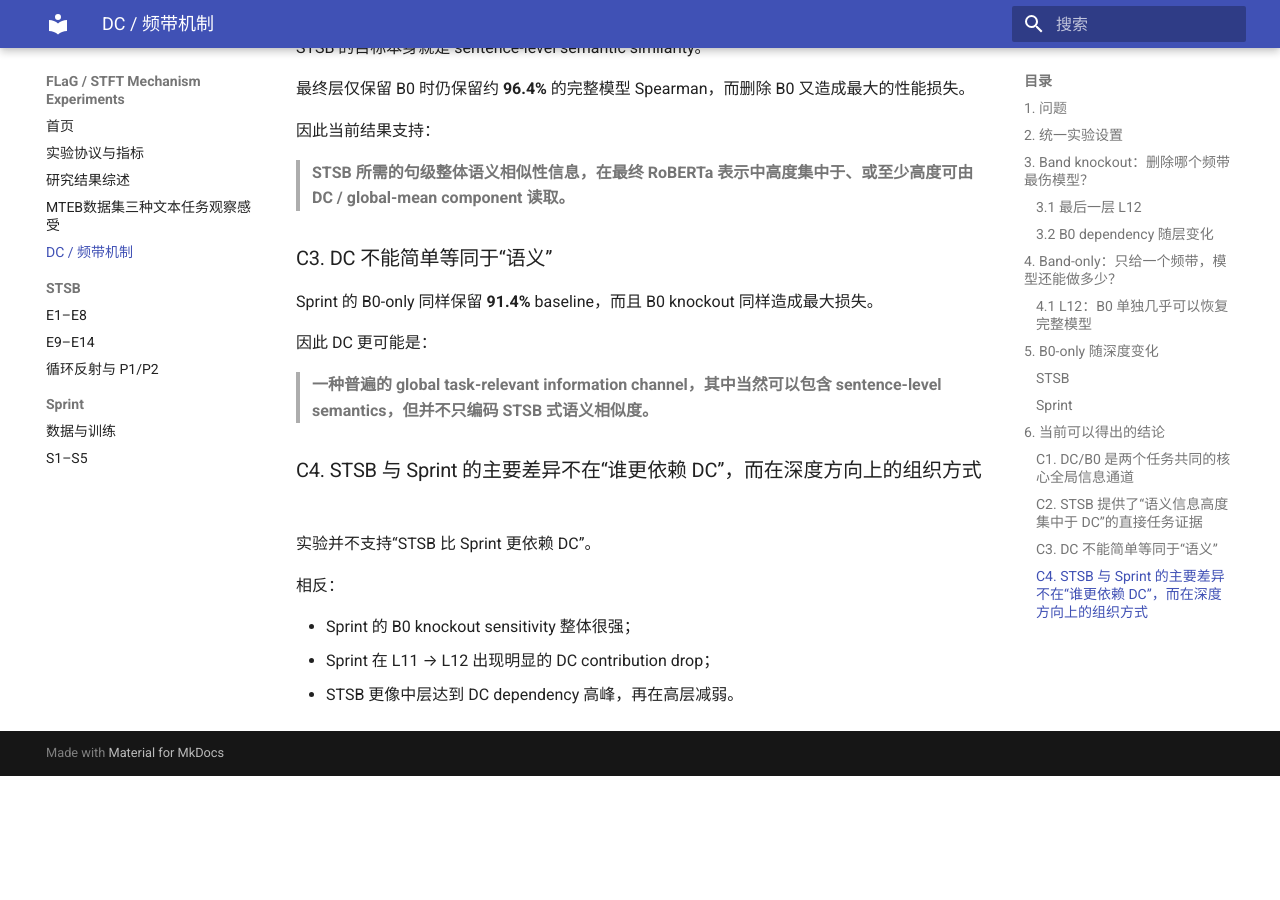
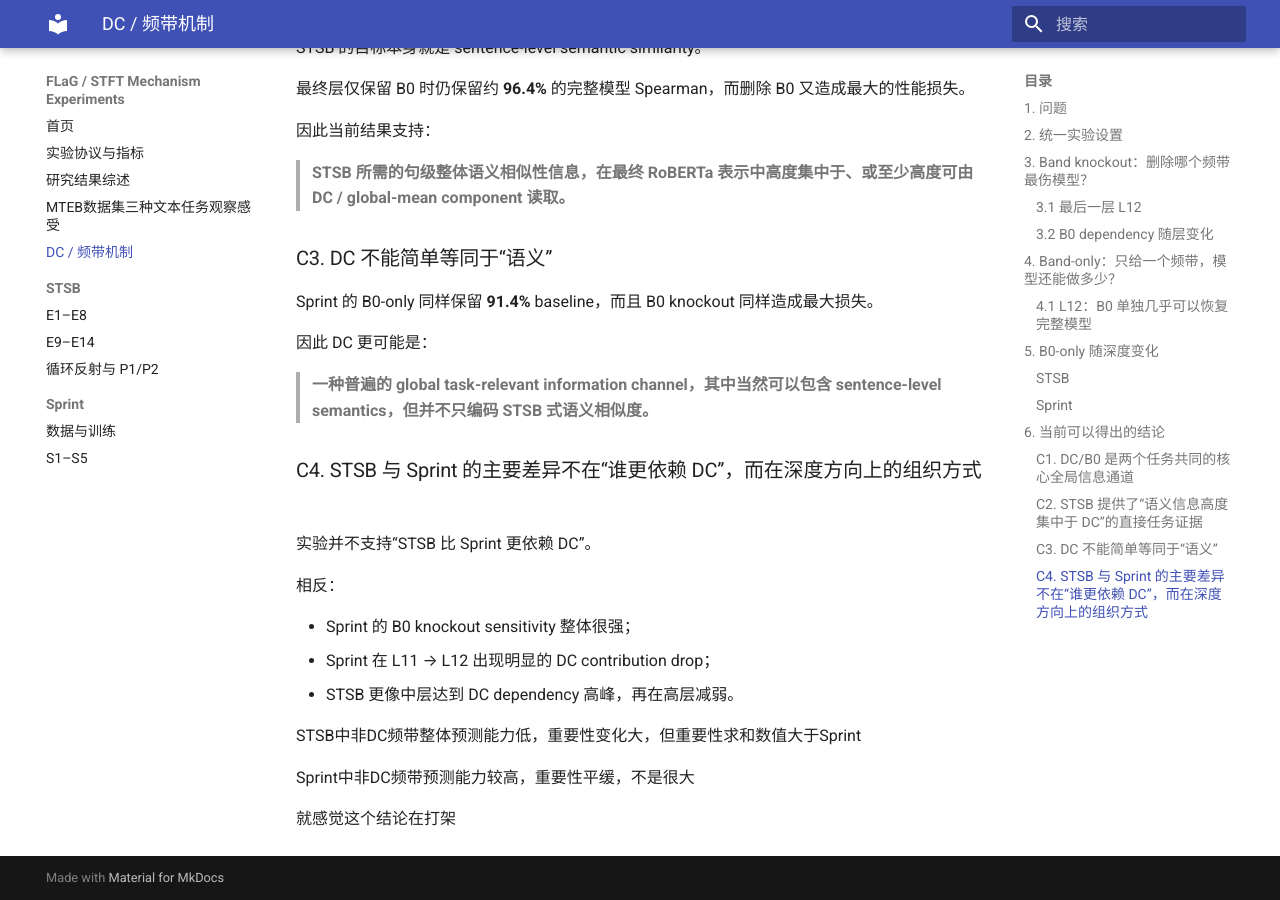
Before and after one commit to lumoswwr/FLaG-STFT-Notes, an MkDocs documentation site: the page built from docs/dc-frequency.md, in a window 1280 px wide and 900 px high, scrolled down 9805 px. Built offline with MkDocs 1.6.1 and Material for MkDocs 9.7.7, drawn with Linux system fonts in a browser that asks for light colours; before the commit the page ends 10581 px from its top, so only the background shows below that.

Commit message:
Update DC frequency

```diff
--- a/docs/dc-frequency.md
+++ b/docs/dc-frequency.md
@@ -308,3 +308,11 @@ Sprint 的 B0-only 同样保留 **91.4%** baseline，而且 B0 knockout 同样
 - Sprint 的 B0 knockout sensitivity 整体很强；
 - Sprint 在 L11 → L12 出现明显的 DC contribution drop；
 - STSB 更像中层达到 DC dependency 高峰，再在高层减弱。
+
+
+
+STSB中非DC频带整体预测能力低，重要性变化大，但重要性求和数值大于Sprint
+
+Sprint中非DC频带预测能力较高，重要性平缓，不是很大
+
+就感觉这个结论在打架
```
